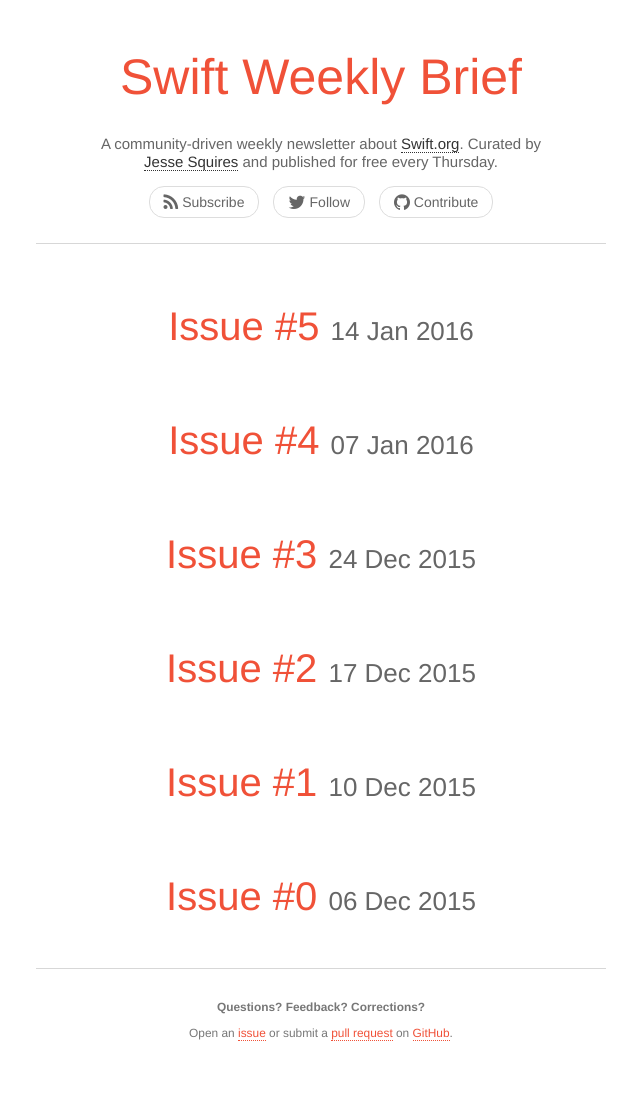
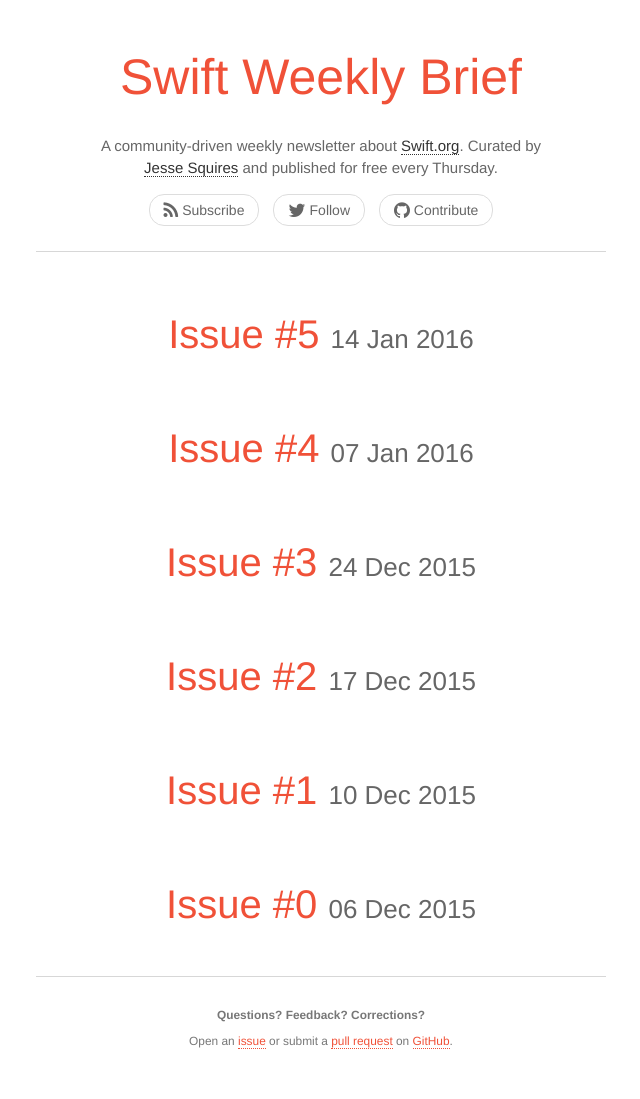
Before and after one commit to SwiftWeekly/swiftweekly.github.io, a Jekyll site: the page built from index.html, in a window 1280 px wide. Shown: the whole page, without its empty margins (319-959 px from the left). Built offline with Jekyll 4.4.1, drawn with Linux system fonts in a browser that asks for light colours; nearby versions of some CDN libraries; Markdown is read by kramdown in place of the engine named in the settings.

Commit message:
style cleanup

```diff
--- a/css/style.css
+++ b/css/style.css
@@ -3,6 +3,7 @@
 body {
    background-color: #ffffff;
    padding-bottom: 3rem;
+   padding-top: 3rem;
 }
 
 body p {
@@ -14,6 +15,16 @@
    border-color: #d7d7d7;
    width: 50%;
 }
+
+.center {
+   float: none;
+   margin-left: auto;
+   margin-right: auto;
+   display: block;
+   text-align: center;
+}
+
+/* LINKS */
 
 a {
    color: #f05138;
@@ -38,18 +49,13 @@
    text-decoration:none;
 }
 
-.center {
-   float: none;
-   margin-left: auto;
-   margin-right: auto;
-   display: block;
-   text-align: center;
+h1 > a:link {
+   border-width: 0px;
 }
 
 /* HEADER */
 
 header {
-   margin-top: 30px;
    text-align: center;
 }
 
@@ -60,15 +66,7 @@
 
 header h2 {
    font-size: 15px;
-   line-height: 18px;
-}
-
-h1 > a:link {
-   border-width: 0px;
-}
-
-h1 > a:hover {
-   text-decoration:none;
+   line-height: 22px;
 }
 
 .tagline a {
```
